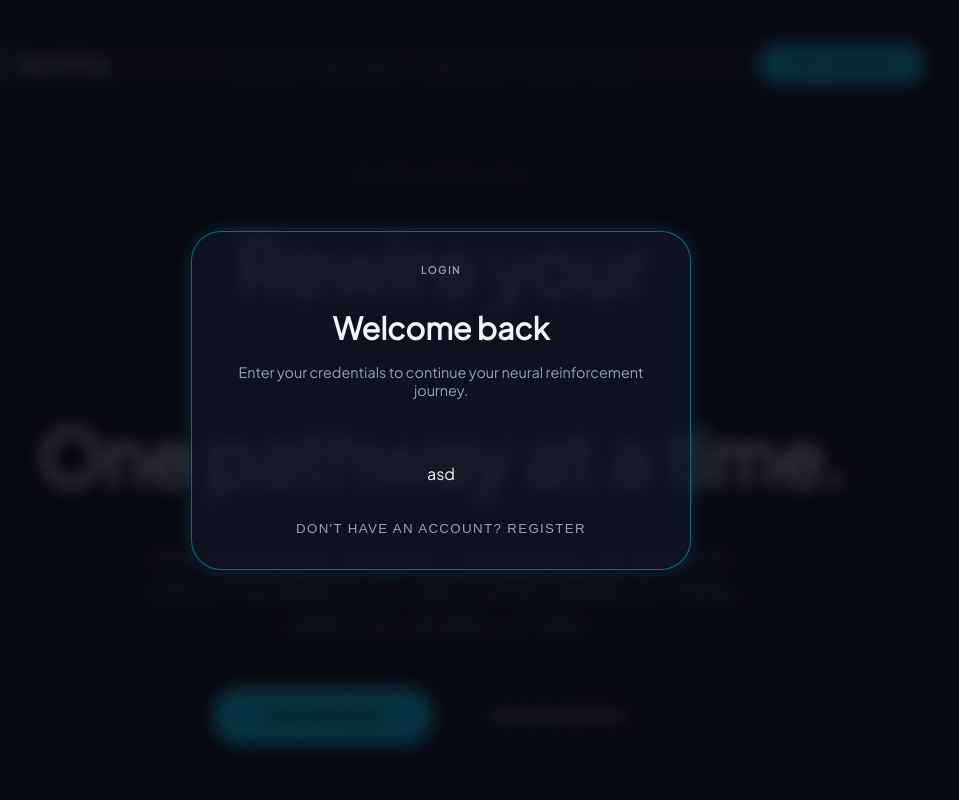
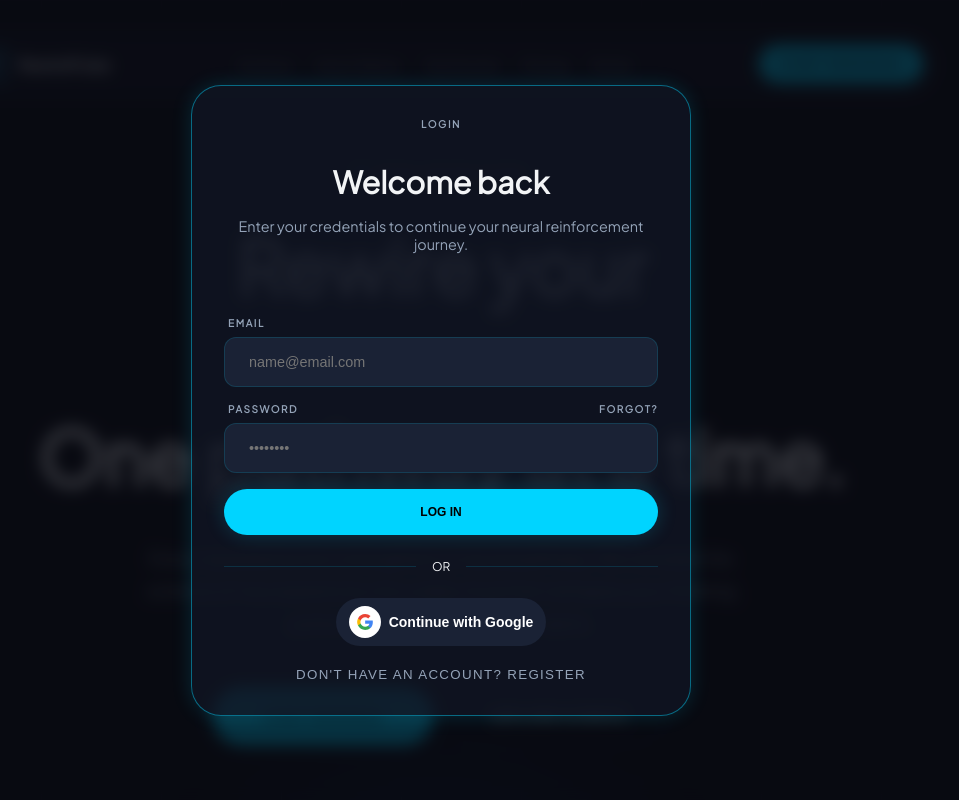
Before and after one commit to DannyBorbon/rewire-pulse, a React (Vite) app: page / in a window 1280 px wide. Shown: the top 800 px of the page, without its empty margins (199-1158 px from the left). Built offline with nearby package versions, Linux system fonts and the light colour scheme.

Commit message:
feat: add Google login button to auth modal

```diff
--- a/src/components/auth/AuthModal.css
+++ b/src/components/auth/AuthModal.css
@@ -52,6 +52,53 @@
   margin-bottom: 2rem;
 }
 
+.auth__separator {
+  display: flex;
+  align-items: center;
+  gap: 1rem;
+  width: 100%;
+  margin: 1.5rem 0;
+}
+
+.auth__separator-line {
+  flex: 1;
+  border-top: 1px solid var(--border-default);
+}
+
+.auth__separator-text {
+  color: var(--text-muted);
+  font-size: 0.75rem;
+}
+
+.signin__google-btn {
+  border-radius: 999px;
+  border: none;
+  align-items: center;
+  justify-content: center;
+  display: flex;
+  color: white;
+  background-color: var(--bg-card);
+  cursor: pointer;
+  padding: 1rem 0;
+  margin: auto;
+  height: 48px;
+  width: 100%;
+  gap: 0.5rem;
+  font-weight: 600;
+  font-size: 14px;
+  margin-bottom: 16px;
+}
+
+.signin__google-btn:hover {
+  background-color: #192b3f;
+}
+
+.auth__container-line {
+  border-top-width: 1px;
+  border-color: var(--border-default);
+  width: 100%;
+}
+
 .auth__footer button {
   background: none;
   text-decoration: none;
@@ -67,7 +114,8 @@
   text-decoration-line: underline;
 }
 
-.auth__form-area {
-  padding-top: 2rem;
-  padding-bottom: 2rem;
+@media (min-width: 321px) {
+  .signin__google-btn {
+    max-width: 210px;
+  }
 }
--- a/src/components/auth/AuthModal.jsx
+++ b/src/components/auth/AuthModal.jsx
@@ -1,4 +1,19 @@
 import "./AuthModal.css";
+import googleIconSvg from "../../assets/images/auth/google-icon.svg";
+
+const login = {
+  subtitle: "Login",
+  title: "Welcome Back",
+  description:
+    "Enter your credentials to continue your neural reinforcement journey.",
+};
+
+const register = {
+  subtitle: "Register",
+  title: "Join the evolution",
+  description:
+    "Enter your credentials to continue your neural reinforcement journey.",
+};
 
 function AuthModal({ children }) {
   return (
@@ -12,6 +27,15 @@ function AuthModal({ children }) {
             journey.
           </div>
           <div className="auth__form-area">{children}</div>
+          <div className="auth__separator">
+            <span className="auth__separator-line"></span>
+            <span className="auth__separator-text">OR</span>
+            <span className="auth__separator-line"></span>
+          </div>
+          <button className="signin__google-btn">
+            <img src={googleIconSvg} alt="" />
+            Continue with Google
+          </button>
           <div className="auth__footer">
             <button>Don't have an account? Register</button>
           </div>
--- a/src/components/auth/LoginForm.css
+++ b/src/components/auth/LoginForm.css
@@ -1,4 +1,64 @@
-.auth__form-area {
+.loginform {
   padding-top: 2rem;
-  padding-bottom: 2rem;
+  text-align: left;
 }
+
+.loginform__field {
+  display: flex;
+  flex-direction: column;
+}
+
+.loginform__label {
+  color: var(--text-secondary);
+  font-weight: 600;
+  font-size: 10px;
+  letter-spacing: 0.1rem;
+  text-transform: uppercase;
+  padding-left: 0.25rem;
+}
+
+.loginform__input {
+  margin-top: 8px;
+  margin-bottom: 16px;
+  padding: 1rem 1.5rem;
+  border-radius: 12px;
+  border: 1px solid var(--border-default);
+  background-color: var(--bg-card);
+  caret-color: white;
+  font-size: 0.9rem;
+}
+
+.loginform__input:focus {
+  border: 1px solid var(--border-active);
+  outline: none;
+}
+
+.loginform__field-label {
+  display: flex;
+  justify-content: space-between;
+}
+
+.loginform__forgot {
+  color: var(--text-secondary);
+  font-weight: 600;
+  font-size: 10px;
+  letter-spacing: 0.1rem;
+  text-transform: uppercase;
+  padding-left: 0.25rem;
+  text-decoration: none;
+}
+
+.loginform__submit {
+  text-transform: uppercase;
+  background: none;
+  border: none;
+  padding: 1rem 0;
+  font-size: 0.75rem;
+  font-weight: 600;
+  background-color: var(--accent-primary);
+  border-radius: 9999px;
+  color: black;
+  box-shadow: 0 0 20px rgba(0, 212, 255, 0.2);
+  cursor: pointer;
+  width: 100%;
+}
--- a/src/components/auth/LoginForm.jsx
+++ b/src/components/auth/LoginForm.jsx
@@ -1,10 +1,37 @@
-import "./AuthModal.css";
+import "./LoginForm.css";
 
 function LoginForm() {
   return (
-    <div className="loginform">
-      <div className="loginform__container">asd</div>
-    </div>
+    <form className="loginform" action="">
+      <div className="loginform__field">
+        <label className="loginform__label" type="email">
+          Email
+        </label>
+        <input
+          className="loginform__input"
+          id="email"
+          type="email"
+          placeholder="name@email.com"
+        />
+        <div className="loginform__field-label">
+          <label className="loginform__label" type="password">
+            Password
+          </label>
+          <a className="loginform__forgot" href="">
+            Forgot?
+          </a>
+        </div>
+        <input
+          className="loginform__input"
+          id="email"
+          type="email"
+          placeholder="••••••••"
+        />
+        <button className="loginform__submit" type="submit">
+          LOG IN
+        </button>
+      </div>
+    </form>
   );
 }
 
```
Also changed, not shown: src/assets/images/auth/google-icon.svg (added).
